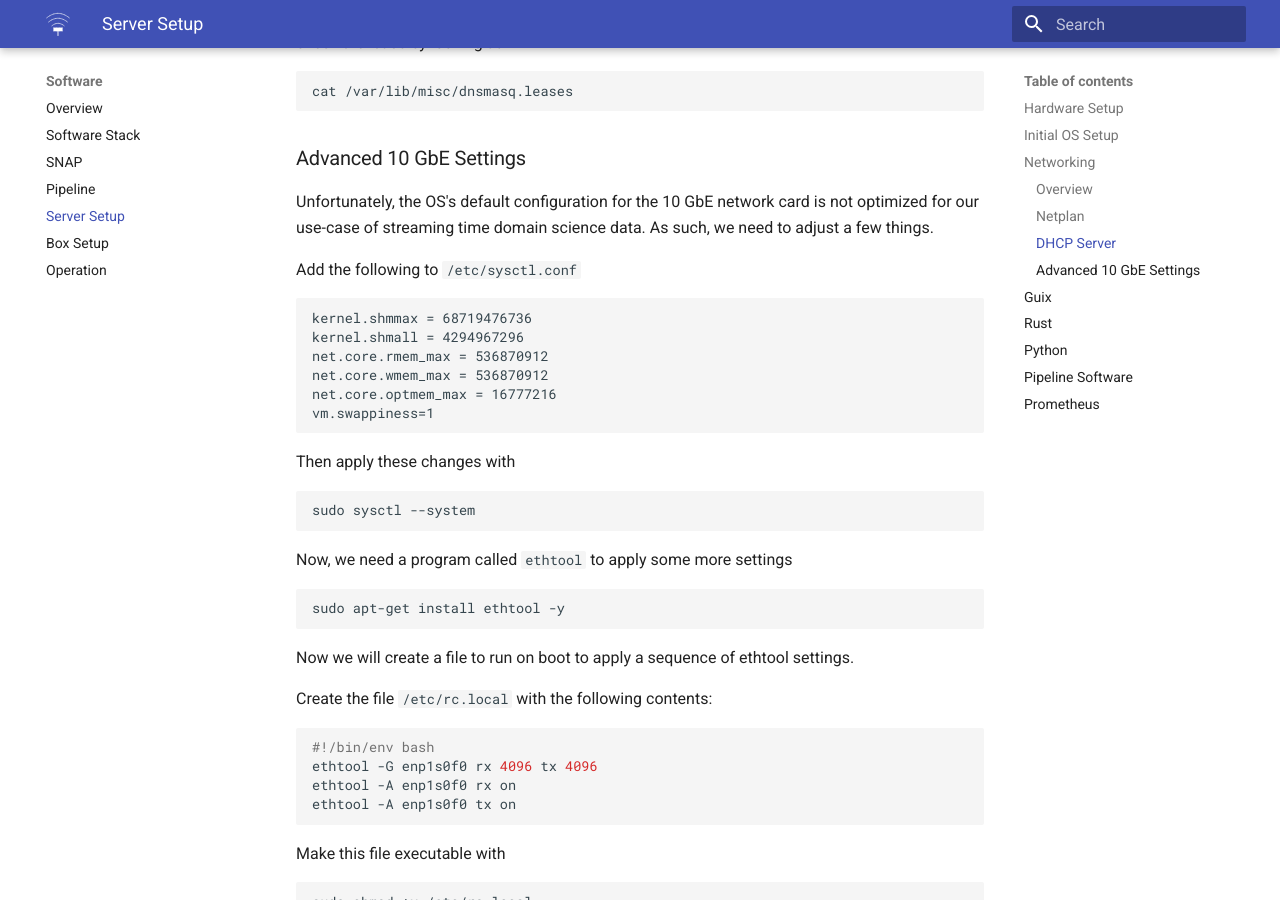
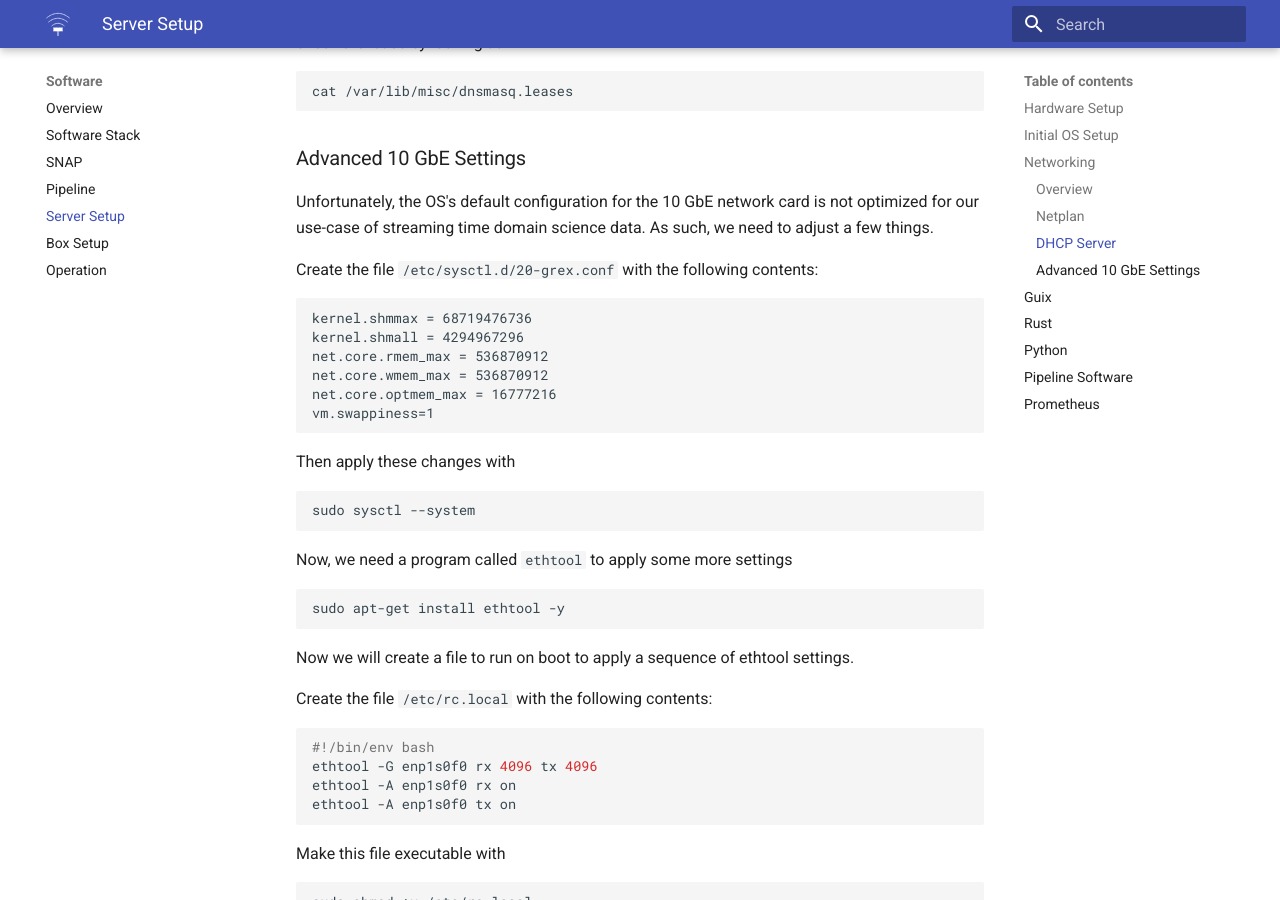
Before and after one commit to courtneyjkeeler/grex-telescope.github.io, an MkDocs documentation site: the page built from docs/software/server_setup.md, in a window 1280 px wide and 900 px high, scrolled down 4313 px. Built offline with MkDocs 1.6.1 and Material for MkDocs 9.7.7, drawn with Linux system fonts in a browser that asks for light colours; some of the changed text lies outside the part shown.

Commit message:
Move sysctl tweaks to sysctl.d/.conf file
Moving the sysctl modifications to a dedicated .conf file should make life simpler.

````diff
--- a/docs/software/server_setup.md
+++ b/docs/software/server_setup.md
@@ -156,7 +156,7 @@ cat /var/lib/misc/dnsmasq.leases
 
 Unfortunately, the OS's default configuration for the 10 GbE network card is not optimized for our use-case of streaming time domain science data. As such, we need to adjust a few things.
 
-Add the following to `/etc/sysctl.conf`
+Create the file `/etc/sysctl.d/20-grex.conf` with the following contents:
 
 ```conf
 kernel.shmmax = 68719476736
````
Also changed, not shown: other parts of docs/software/server_setup.md (+1 -1 lines).
